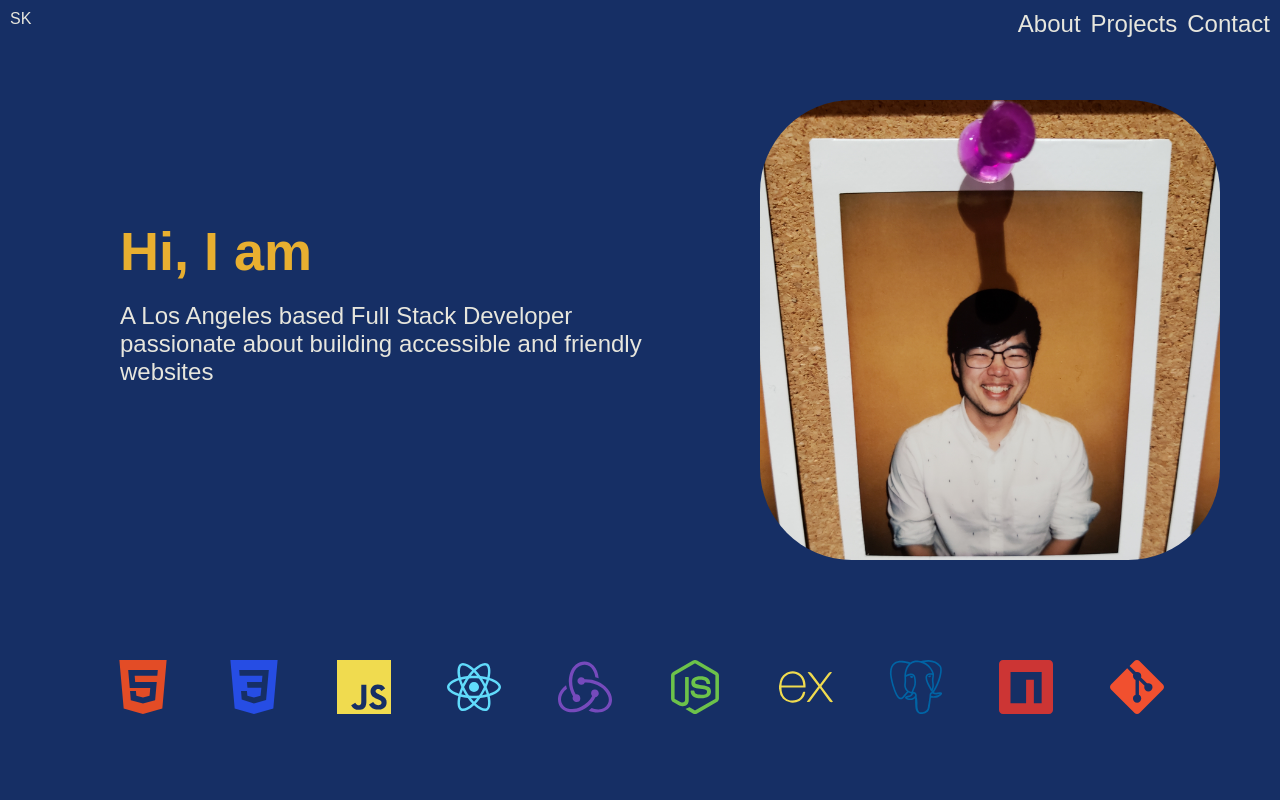
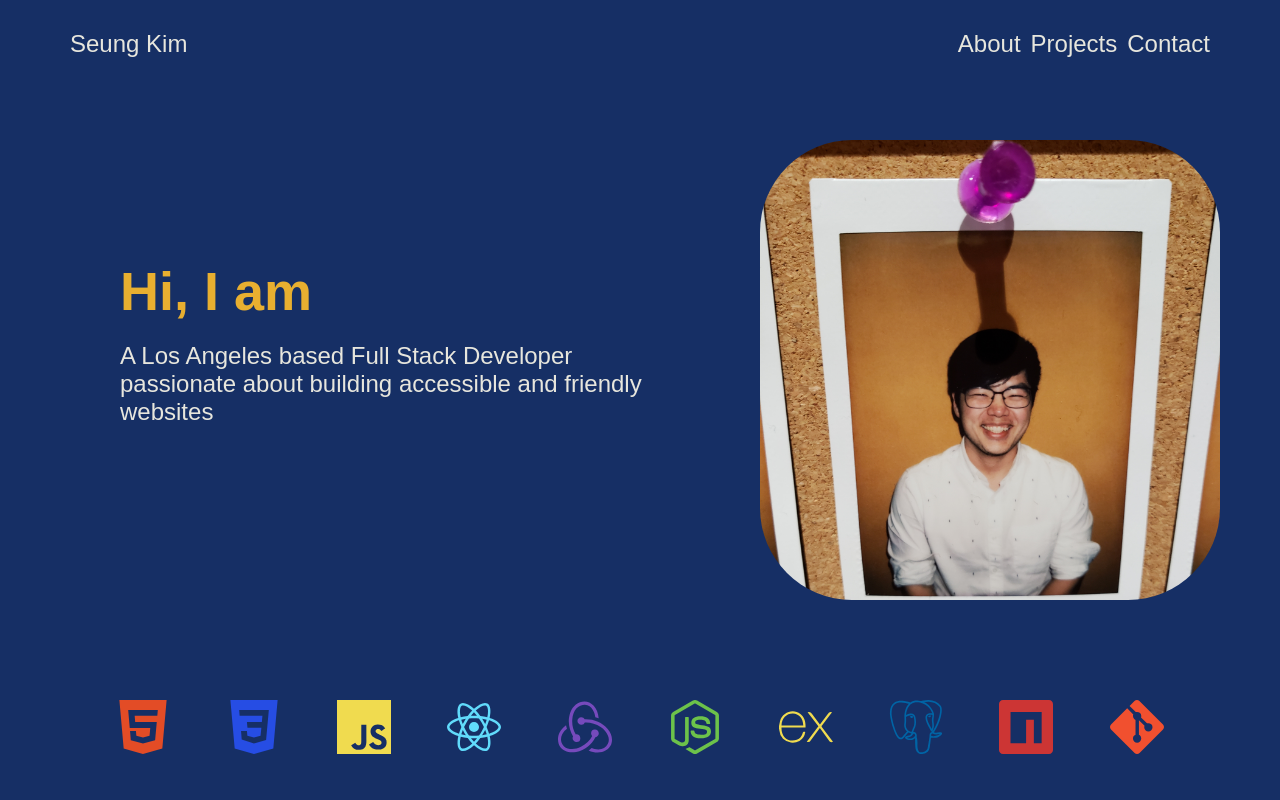
Before and after one commit to seung0708/seung0708.github.io, a React (Vite) app: page / in a window 1280 px wide. Shown: the top 800 px of the page. Built offline with nearby package versions, Linux system fonts and the light colour scheme.

Commit message:
added hover affect to logo text

```diff
--- a/src/components/Header.jsx
+++ b/src/components/Header.jsx
@@ -4,10 +4,11 @@ import { NavLink } from 'react-router-dom'
 const Header = () => {
   return (
     <header>
-        <div classNameName="container">
-            <nav classNameName="desktop_nav">
-              <div classNameName='logo'>
-                <div classNameName="logo">SK</div>
+        <div className="container">
+            <nav className="desktop_nav">
+              <div className='logo'>
+                <span className="main-text">Seung Kim</span>
+                <span className='hover-text'>김승현</span>
               </div>
                 <ul className="nav_links">
                     <li className="nav_link"><a href="#about">About</a></li>
--- a/src/styles.css
+++ b/src/styles.css
@@ -55,6 +55,25 @@ section {
 
 header {
     margin-bottom: 32px;
+}
+
+
+.main-text,
+.hover-text {
+    position: absolute;
+    transition: opacity 0.3s ease;
+}
+
+.hover-text {
+    opacity: 0; /* Initially invisible */
+}
+
+.logo:hover .main-text {
+    opacity: 0;
+}
+
+.logo:hover .hover-text {
+    opacity: 1;
 }
 
 nav {
```
